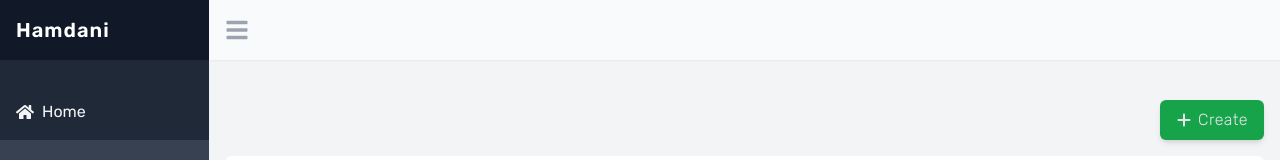
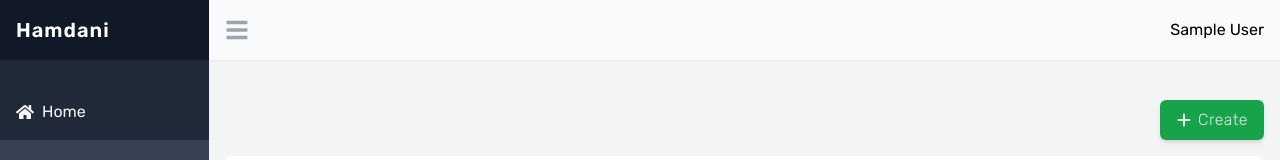
Before and after one commit to semet/admin, a Next.js app: page /category in a window 1280 px wide. Shown: the top 160 px of the page. Built offline with nearby package versions, Linux system fonts and the light colour scheme; no server answers; sample sign-in values are in the browser's storage.

Commit message:
set logout

```diff
--- a/src/components/base/index.ts
+++ b/src/components/base/index.ts
@@ -3,3 +3,4 @@ export * from "./card";
 export * from "./drawer";
 export * from "./toggle-switch";
 export * from "./toolbar-container";
+export * from "./popover";
--- /dev/null
+++ b/src/components/base/popover/index.tsx
@@ -0,0 +1,60 @@
+import React, { FC, Fragment, useRef, useState } from "react";
+import { TProps } from "./type";
+import { Menu, Transition } from "@headlessui/react";
+import { FaChevronDown } from "react-icons/fa6";
+
+const timeoutDuration = 120;
+
+export const Popover: FC<TProps> = (props) => {
+  const { showIcon = false, children, title } = props;
+  const triggerRef = useRef<HTMLButtonElement>(null);
+  const timeOutRef = useRef<NodeJS.Timeout>();
+
+  const handleEnter = (isOpen: boolean) => {
+    clearTimeout(timeOutRef.current);
+    !isOpen && triggerRef.current?.click();
+  };
+
+  const handleLeave = (isOpen: boolean) => {
+    timeOutRef.current = setTimeout(() => {
+      isOpen && triggerRef.current?.click();
+    }, timeoutDuration);
+  };
+
+  return (
+    <Menu as="div" className="relative inline-block text-left">
+      {({ open }) => (
+        <div
+          onMouseEnter={() => handleEnter(open)}
+          onMouseLeave={() => handleLeave(open)}
+        >
+          <Menu.Button
+            ref={triggerRef}
+            className="inline-flex w-full justify-center rounded-md focus:outline-none focus-visible:ring-2 focus-visible:ring-white/75"
+          >
+            {title ?? "Menu"}
+            {showIcon && (
+              <FaChevronDown
+                className="-mr-1 ml-2 h-5 w-5 text-violet-200 hover:text-violet-100"
+                aria-hidden="true"
+              />
+            )}
+          </Menu.Button>
+          <Transition
+            as={Fragment}
+            enter="transition ease-out duration-100"
+            enterFrom="transform opacity-0 scale-95"
+            enterTo="transform opacity-100 scale-100"
+            leave="transition ease-in duration-75"
+            leaveFrom="transform opacity-100 scale-100"
+            leaveTo="transform opacity-0 scale-95"
+          >
+            <Menu.Items className="absolute right-0 mt-2 origin-top-right rounded-md bg-white shadow-lg">
+              {children}
+            </Menu.Items>
+          </Transition>
+        </div>
+      )}
+    </Menu>
+  );
+};
--- /dev/null
+++ b/src/components/base/popover/type.ts
@@ -0,0 +1,5 @@
+export type TProps = {
+  showIcon?: boolean;
+  children: React.ReactNode;
+  title?: string | null;
+};
--- a/src/components/partials/app-header/index.tsx
+++ b/src/components/partials/app-header/index.tsx
@@ -1,10 +1,11 @@
 import { FC } from "react";
-import { ToggleSidebar } from "..";
+import { ToggleSidebar, UserMenu } from "@/components/partials";
 
 export const AppHeader: FC = () => {
   return (
-    <header className="sticky top-0 flex h-[60px] items-center bg-gray-50 px-4 shadow-sm">
+    <header className="sticky top-0 flex h-[60px] items-center justify-between bg-gray-50 px-4 shadow-sm">
       <ToggleSidebar />
+      <UserMenu />
     </header>
   );
 };
--- a/src/components/partials/index.tsx
+++ b/src/components/partials/index.ts
@@ -4,3 +4,4 @@ export * from "./footer";
 export * from "./left-side";
 export * from "./sidebar";
 export * from "./toggle-sidebar";
+export * from "./user-menu";
--- /dev/null
+++ b/src/components/partials/user-menu/index.tsx
@@ -0,0 +1,45 @@
+import { Popover } from "@/components/base";
+import { useSession, signOut } from "next-auth/react";
+import Link from "next/link";
+import { useRouter } from "next/router";
+import React, { FC } from "react";
+import { FaCog, FaSignOutAlt, FaUser } from "react-icons/fa";
+import { toast } from "react-toastify";
+
+export const UserMenu: FC = () => {
+  const { data } = useSession();
+  const { push } = useRouter();
+  const logOut = () => {
+    signOut({
+      redirect: false,
+    });
+    toast.success("You have been logged out");
+    setTimeout(() => {
+      push("/auth/login");
+    }, 1000);
+  };
+  return (
+    <Popover title={data?.user?.name}>
+      <ul className="flex min-w-32 flex-col divide-y divide-gray-100 [&>*:first-child]:mt-2 [&>*:last-child]:mb-2">
+        <li className=" px-3.5 py-2.5 text-gray-600 hover:bg-slate-200 hover:text-gray-800">
+          <Link href="#" className="flex items-center">
+            <FaUser className="text-lg" />
+            <span className="ml-2">Profile</span>
+          </Link>
+        </li>
+        <li className="px-3.5 py-2.5 text-gray-600 hover:bg-slate-200 hover:text-gray-800">
+          <Link href="#" className="flex items-center">
+            <FaCog className="text-lg" />
+            <span className="ml-2">Settings</span>
+          </Link>
+        </li>
+        <li className="px-3.5 py-2.5 text-gray-600 hover:bg-slate-200 hover:text-gray-800">
+          <button className="flex items-center" onClick={() => logOut()}>
+            <FaSignOutAlt className="text-lg" />
+            <span className="ml-2">Logout</span>
+          </button>
+        </li>
+      </ul>
+    </Popover>
+  );
+};
```
Also changed, not shown: src/components/index.ts (renamed from src/components/index.tsx).
